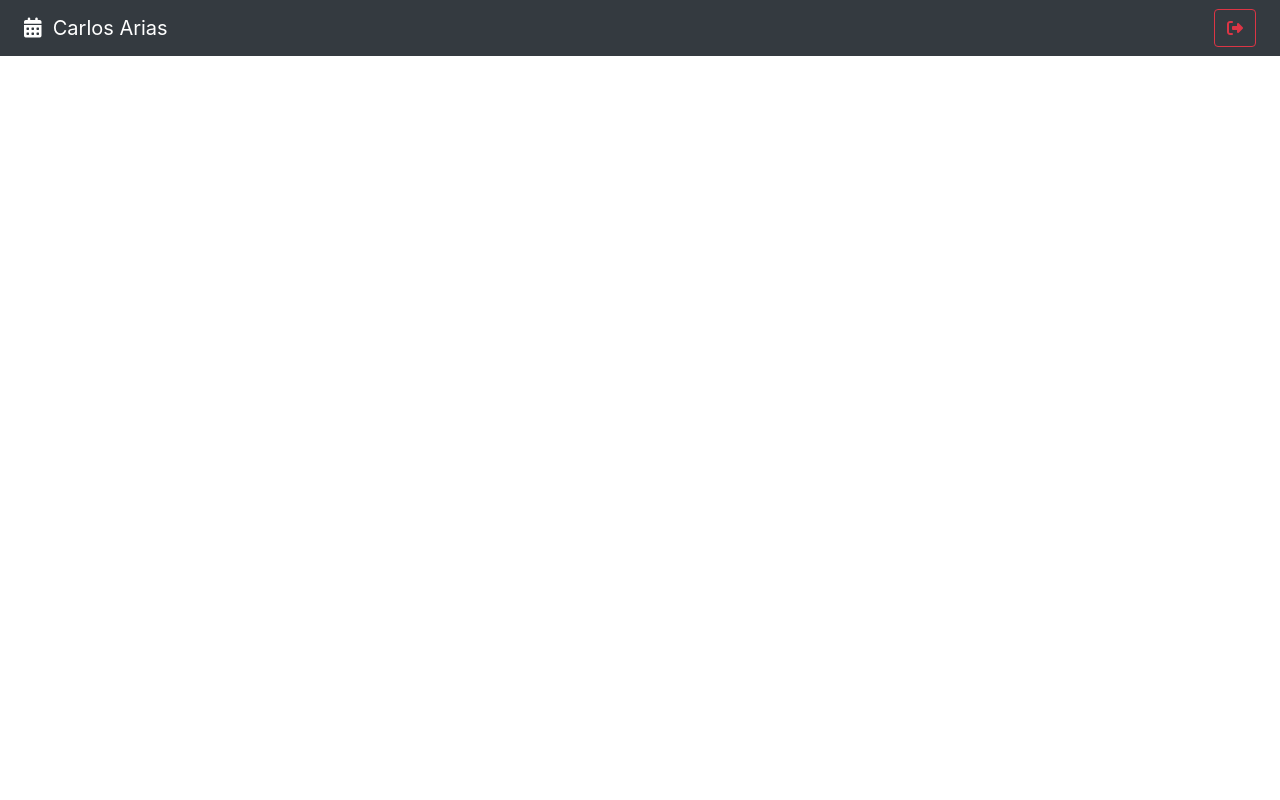
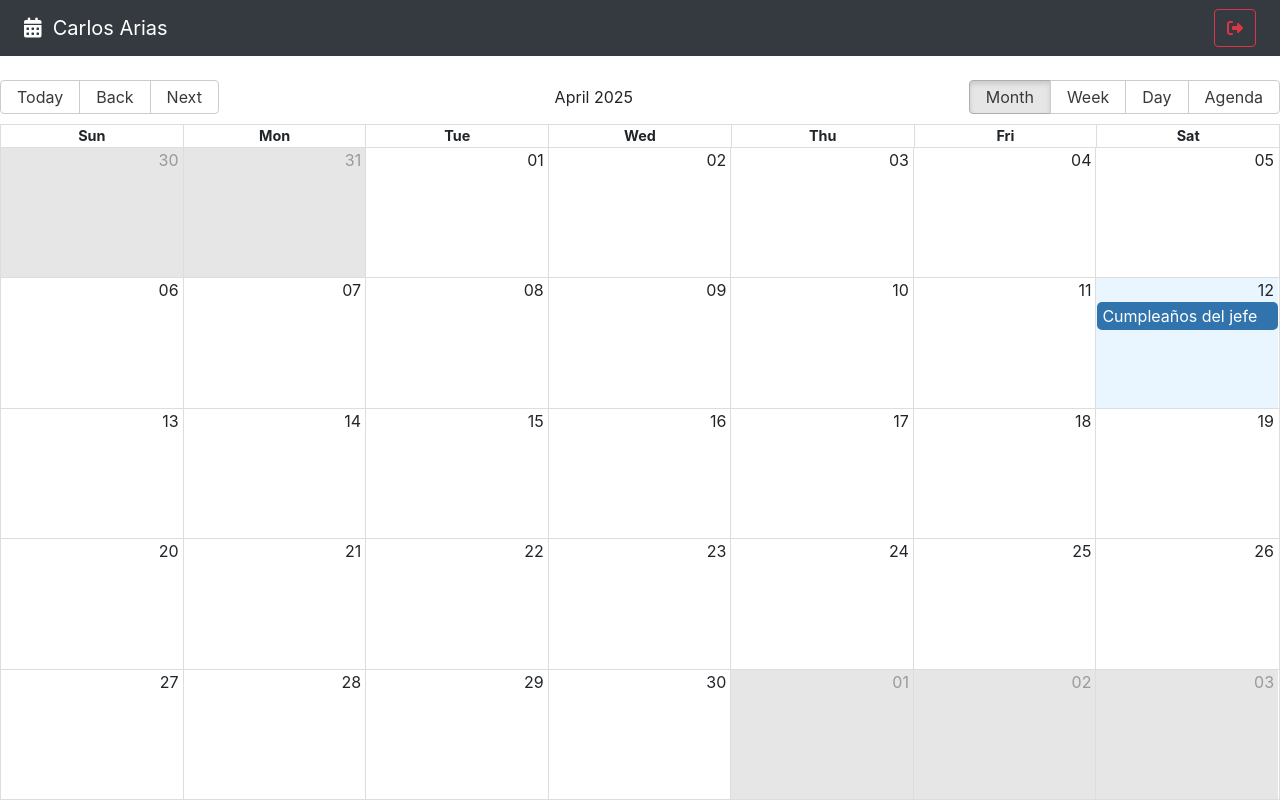
Before and after one commit to CarlosAriasLK/CalendarApp, a React (Vite) app: page / in a window 1280 px wide. Built offline with nearby package versions, Linux system fonts and the light colour scheme.

Commit message:
add(calendar): added react-big-calendar

```diff
--- a/package.json
+++ b/package.json
@@ -10,7 +10,9 @@
     "preview": "vite preview"
   },
   "dependencies": {
+    "date-fns": "^4.1.0",
     "react": "^19.0.0",
+    "react-big-calendar": "^1.18.0",
     "react-dom": "^19.0.0",
     "react-router-dom": "^6.30.0"
   },
--- a/src/calendar/pages/CalendarPage.jsx
+++ b/src/calendar/pages/CalendarPage.jsx
@@ -1,9 +1,52 @@
+import { Calendar, dateFnsLocalizer } from 'react-big-calendar';
+import 'react-big-calendar/lib/css/react-big-calendar.css';
+
+import { addHours, format, parse, startOfWeek, getDay } from 'date-fns';
+import enUS from 'date-fns/locale/en-US';
+
 import { Navbar } from "../"
 
 export const CalendarPage = () => {
+
+  const locales = {
+    'en-US': enUS,
+  }
+
+  const localizer = dateFnsLocalizer({
+    format,
+    parse,
+    startOfWeek,
+    getDay,
+    locales,
+  })
+
+
+  const events = [{
+    title: 'Cumpleaños del jefe',
+    notes: 'Hay que comprar el pastel',
+    start: new Date(),
+    end: addHours(new Date(), 2),
+    bgColor: '#fafafa',
+    user: {
+      id: '123',
+      name: 'Carlos'
+    }
+  }];
+
   return (
     <>
-      <Navbar/>
+      <Navbar />
+
+      <Calendar
+        localizer={ localizer }
+        events={ events }
+        startAccessor="start"
+        endAccessor="end"
+        style={{ height: 'calc( 100vh - 80px )' }}
+      />
+
+
+
     </>
   )
 }
```
Also changed, not shown: 1 other file (tests, documents, lock files or other folders).
